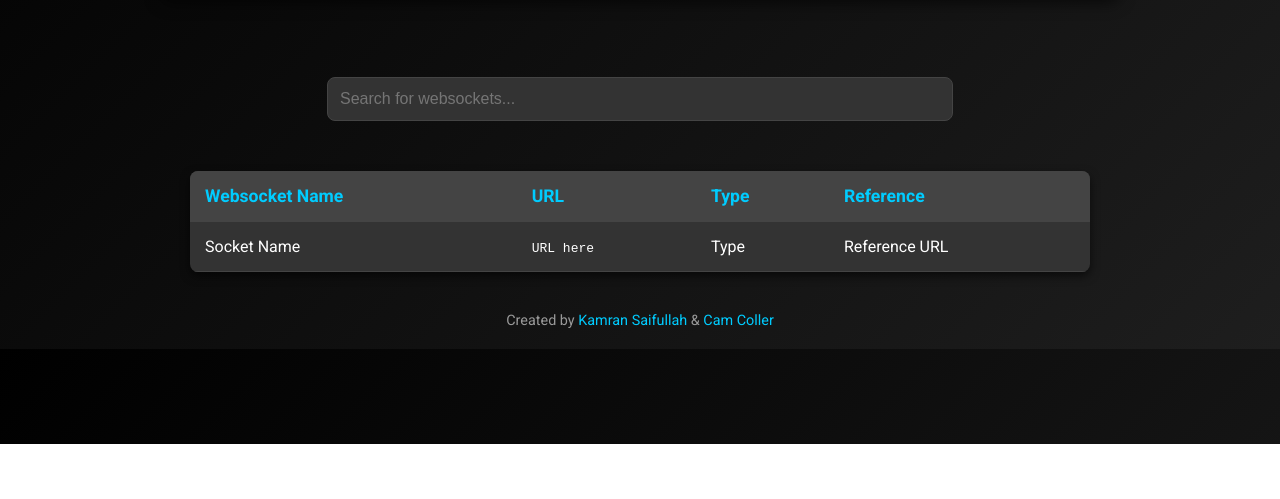
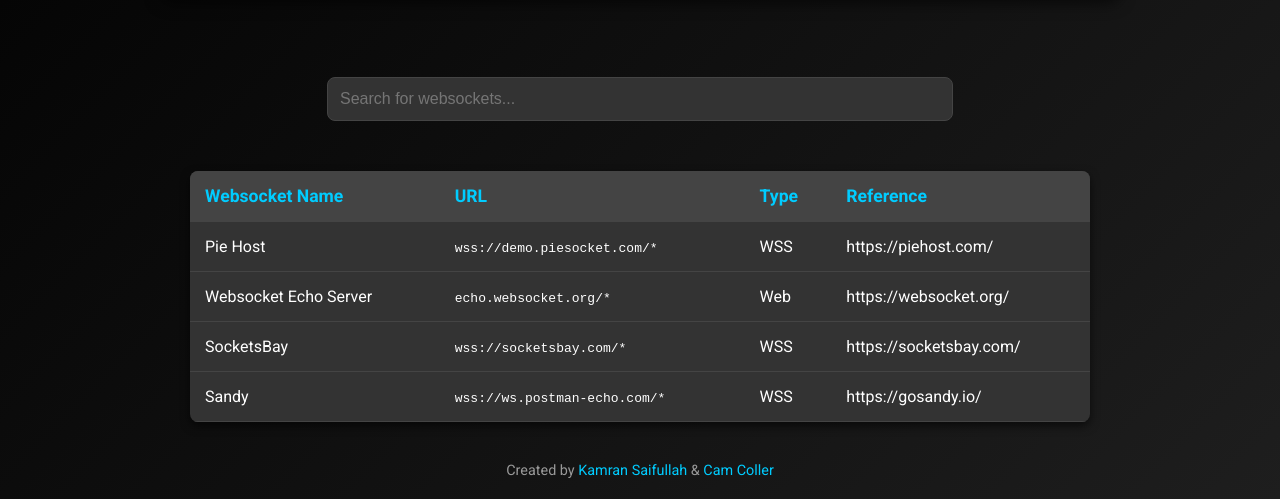
Before and after one commit to LOTWebSockets/LOTWebSockets.github.io, a plain HTML site: page index.html in a window 1280 px wide. Shown: the part 356-855 px from the top of the page. Before the commit the page ends 800 px from the top, so only its background shows below. Drawn offline with Linux system fonts and the light colour scheme.

Commit message:
Initial Additions

```diff
--- a/index.html
+++ b/index.html
@@ -227,10 +227,31 @@
     <tbody>
 
         <tr>
-            <td>Socket Name</td>
-            <td><code>URL here</code></td>
-            <td>Type</td>
-            <td>Reference URL</td>
+            <td>Pie Host</td>
+            <td><code>wss://demo.piesocket.com/*</code></td>
+            <td>WSS</td>
+            <td>https://piehost.com/</td>
+        </tr>
+
+        <tr>
+            <td>Websocket Echo Server</td>
+            <td><code>echo.websocket.org/*</code></td>
+            <td>Web</td>
+            <td>https://websocket.org/</td>
+        </tr>
+
+        <tr>
+            <td>SocketsBay</td>
+            <td><code>wss://socketsbay.com/*</code></td>
+            <td>WSS</td>
+            <td>https://socketsbay.com/</td>
+        </tr>
+
+        <tr>
+            <td>Sandy</td>
+            <td><code>wss://ws.postman-echo.com/*</code></td>
+            <td>WSS</td>
+            <td>https://gosandy.io/</td>
         </tr>
 
     </tbody>
```
